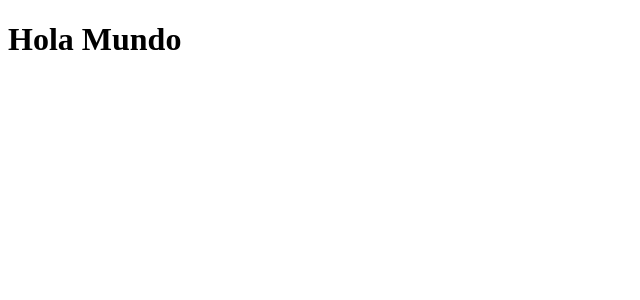
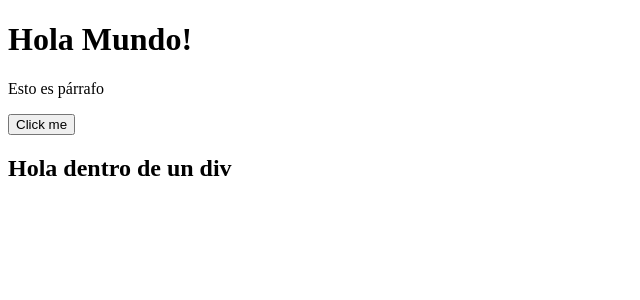
Before and after one commit to fhermq/react-first-steps, a React (Vite) app: page / in a window 1280 px wide. Shown: the top 300 px of the page, without its empty margins (0-640 px from the left). Built offline with nearby package versions, Linux system fonts and the light colour scheme.

Commit message:
Se agrega FirstStepsApp

```diff
--- /dev/null
+++ b/src/FirstStepsApp.tsx
@@ -0,0 +1,13 @@
+
+export function FirstStepsApp() {
+    return (
+        <>
+            <h1>Hola Mundo!</h1>
+            <p>Esto es párrafo</p>
+            <button>Click me</button>
+            <div>
+                <h2>Hola dentro de un div</h2>
+            </div>
+        </>
+    );
+}
--- a/src/main.tsx
+++ b/src/main.tsx
@@ -1,8 +1,9 @@
 import { StrictMode } from 'react'
 import { createRoot } from 'react-dom/client'
+import { FirstStepsApp } from './FirstStepsApp'
 
 createRoot(document.getElementById('root')!).render(
   <StrictMode>
-    <h1>Hola Mundo</h1>
-  </StrictMode>,
+    <FirstStepsApp/>
+  </StrictMode>
 )
```
